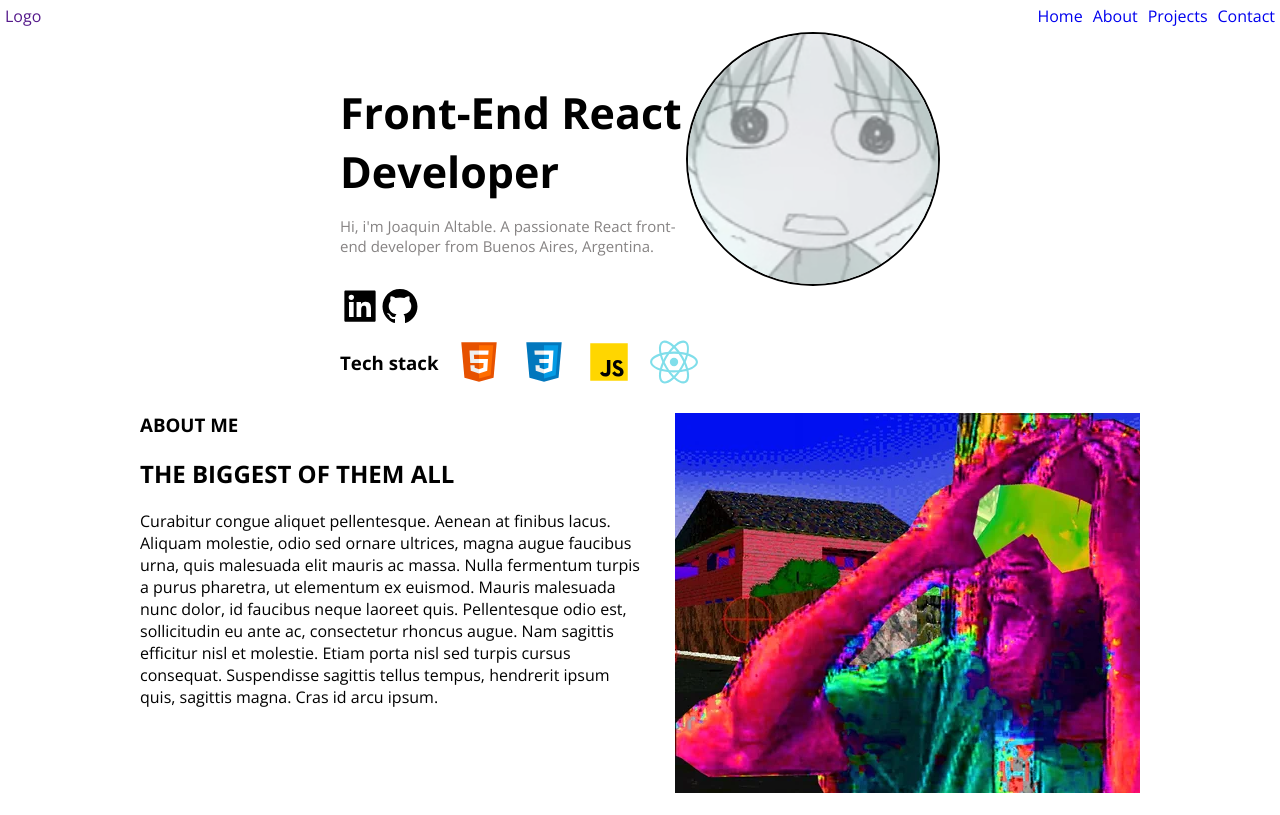
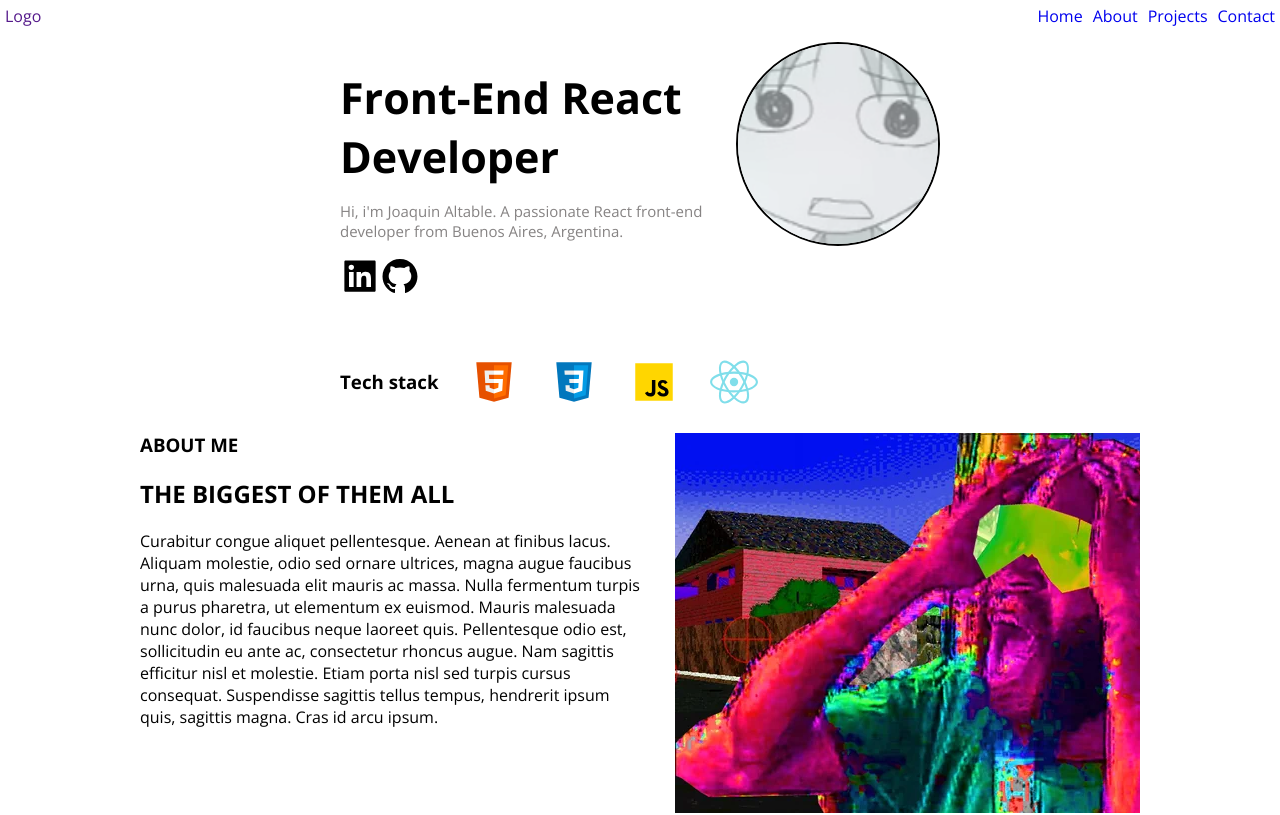
Before and after one commit to Joable/portfolio-vite, a React (Vite) app: page / in a window 1280 px wide. Shown: the top 815 px of the page. Built offline with nearby package versions, Linux system fonts and the light colour scheme.

Commit message:
added margin between tech stack and profile header in 'Profile'

```diff
--- a/src/Components/Profile/Profile.jsx
+++ b/src/Components/Profile/Profile.jsx
@@ -32,6 +32,7 @@ export default function Profile(){
                             <AiFillGithub/>
                         </a>
                     </IconContext.Provider>
+
                 </div>
 
             </div>
--- a/src/Components/Profile/Profile.module.css
+++ b/src/Components/Profile/Profile.module.css
@@ -13,6 +13,7 @@
     grid-template-columns: auto auto;
     align-items: center;
     justify-content: space-between;
+    margin-bottom: 50px;
 }
 
 /* profileHeader */
@@ -31,9 +32,9 @@
     display: flex;
     justify-content: center;
     align-items: center;
-    width: 250px;
-    max-width: 250px;
-    max-height: 250px;
+    width: 200px;
+    max-width: 200px;
+    max-height: 200px;
     border: 2px solid black;
     border-radius: 50%;
     object-fit: cover;
@@ -45,7 +46,7 @@
     display: flex;
     flex-direction: row;
     align-items: center;
-    gap: 15px;
+    gap: 30px;
 }
 
 .techStack img{
```
